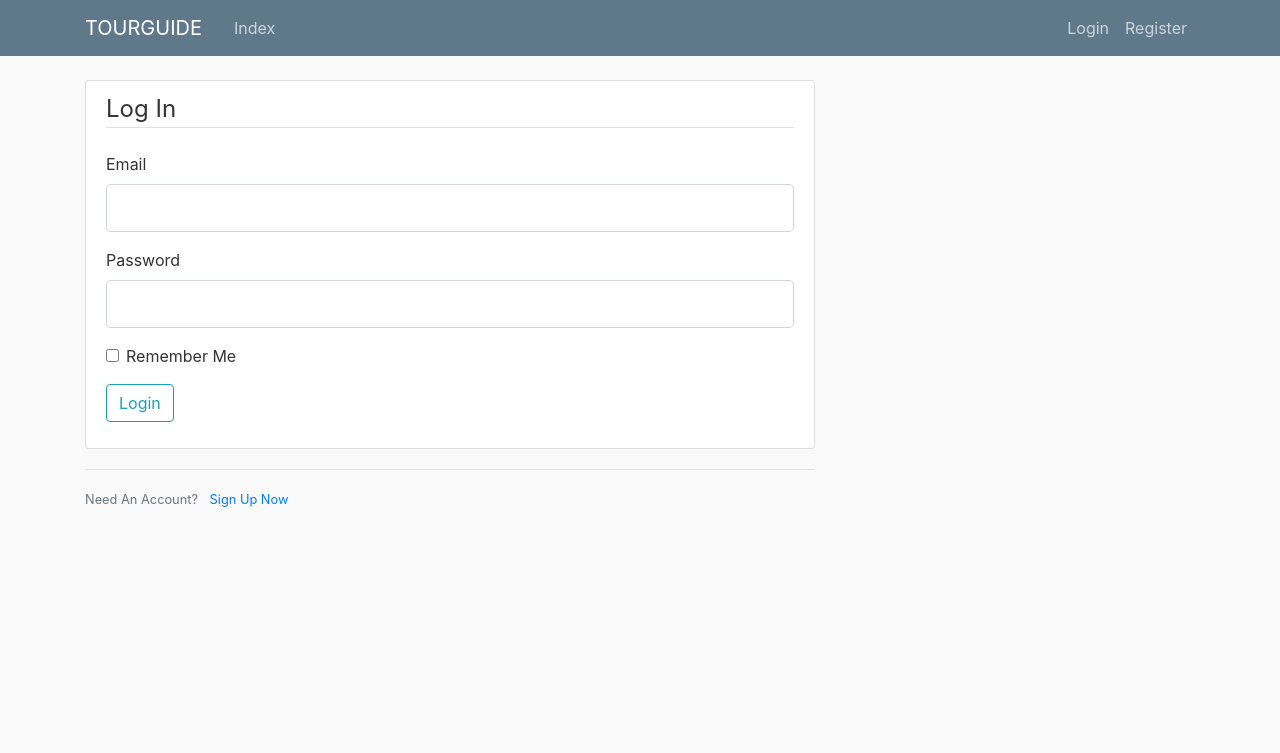
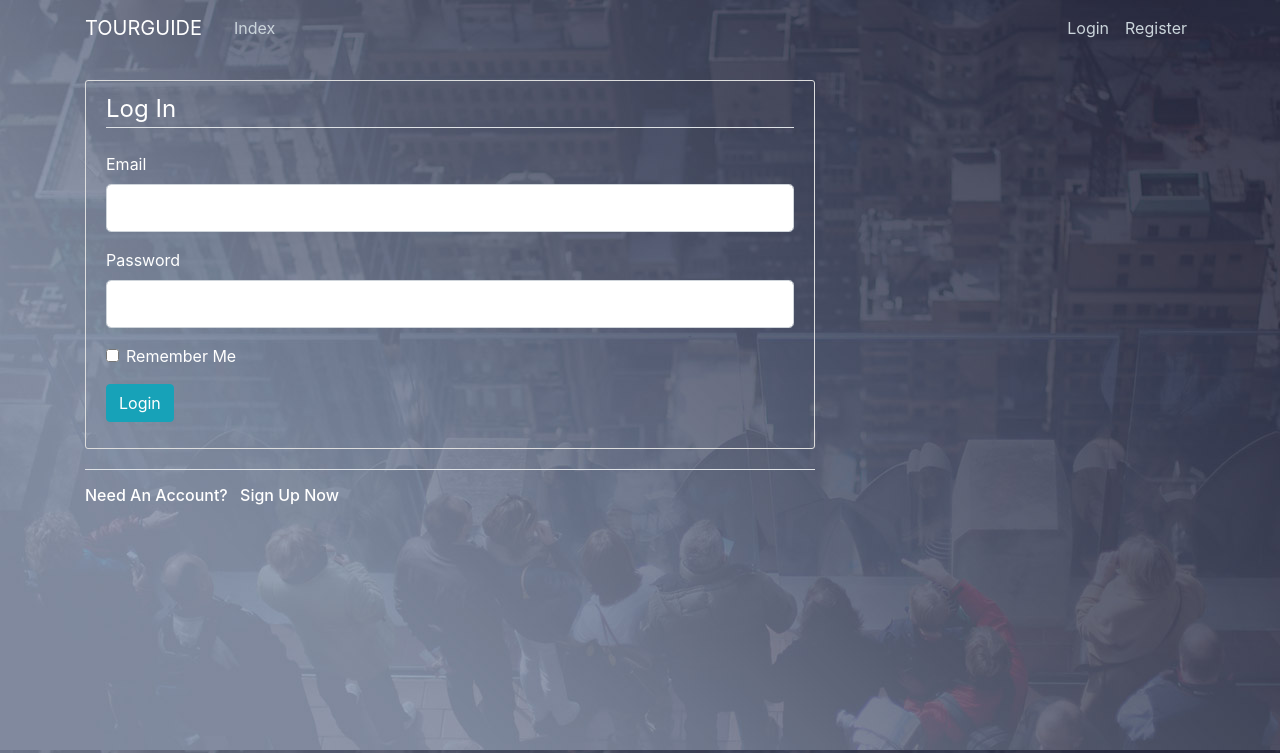
Before and after one commit to swathi-17/tourist_guide, a Flask app: page / in a window 1280 px wide. Shown: the top 753 px of the page. Run offline with Flask 3, Linux system fonts and the light colour scheme; some libraries are stand-ins or nearby versions.

Commit message:
added the dataset to database and changed login page front end

```diff
--- a/flaskapp/routes.py
+++ b/flaskapp/routes.py
@@ -4,11 +4,17 @@ from flask_login import login_user, current_user, logout_user, login_required
 from flaskapp.forms import RegistrationForm, LoginForm
 from flaskapp.models import User
 
-messages = [{'title': 'Message One',
-             'content': 'Message One Content'},
-            {'title': 'Message Two',
-             'content': 'Message Two Content'}
-            ]
+
+import pandas as pd
+import numpy as np
+from scipy.spatial.distance import cdist
+
+
+# messages = [{'title': 'Message One',
+#              'content': 'Message One Content'},
+#             {'title': 'Message Two',
+#              'content': 'Message Two Content'}
+#             ]
 
 
 @app.route("/index", methods=['get', 'post'])
@@ -19,19 +25,13 @@ def index():
         address = request.form['address']
         price = request.form['price']
 
-        if not category:
-            flash('Category is required!')
-        elif not address:
-            flash('Address is required!')
-        elif not price:
-            flash('Price is required!')
-        else:
-            messages.append({'category': category, 'address': address, 'price': price})
-            # return redirect(url_for('category'), messages=messages)
+        latitude = request.json['latitude']
+        longitude = request.json['longitude']
+
+
     return render_template('index.html',
         cat=[{'cat': 'Attractions'}, {'cat': 'Restaurants'}, {'cat': 'Hotels'}],
         prc=[{'prc': '100-500'}, {'prc': '500-1000'}, {'prc': '1000-3000'}, {'prc': '3000-more'}],
-        messages = messages
     )
 
 @app.route("/category")
--- a/flaskapp/static/main.css
+++ b/flaskapp/static/main.css
@@ -1,6 +1,7 @@
 body {
-    background: #fafafa;
-    color: #333333;
+    /* background: #fafafa; */
+    /* color: #333333; */
+    color:white;
     margin-top: 5rem;
   }
 
@@ -8,9 +9,19 @@ body {
     color: #444444;
   }
 
-  .bg-steel {
+  .main-banner {
+    background-repeat: no-repeat;
+    background-position: center center;
+    background-size: cover;
+    background-image: url(assets/images/banner-bg.jpg) !important;
+    padding: 290px 0px 180px 0px;
+    position: relative;
+    overflow: hidden;
+  }
+
+  /* .bg-steel {
     background-color: #5f788a;
-  }
+  } */
 
   .site-header .navbar-nav .nav-link {
     color: #cbd5db;
@@ -25,7 +36,7 @@ body {
   }
 
   .content-section {
-    background: #ffffff;
+    /* background: #ffffff; */
     padding: 10px 20px;
     border: 1px solid #dddddd;
     border-radius: 3px;
--- a/flaskapp/templates/layout.html
+++ b/flaskapp/templates/layout.html
@@ -16,7 +16,7 @@
         <title>TOURGUIDE</title>
     {% endif %}
 </head>
-<body>
+<body style="background-image: url('../static/assets/images/banner-bg.jpg')">
     <header class="site-header">
       <nav class="navbar navbar-expand-md navbar-dark bg-steel fixed-top">
         <div class="container">
--- a/flaskapp/templates/login.html
+++ b/flaskapp/templates/login.html
@@ -37,7 +37,7 @@
                 </div>
             </fieldset>
             <div class="form-group">
-                {{ form.submit(class="btn btn-outline-info") }}
+                {{ form.submit(class="btn btn-info") }}
             </div>
             <!-- <small class="text-muted ml-2">
                 <a href="#">Forgot Password?</a>
@@ -45,8 +45,8 @@
         </form>
     </div>
     <div class="border-top pt-3">
-        <small class="text-muted">
-            Need An Account? <a class="ml-2" href="{{ url_for('register') }}">Sign Up Now</a>
-        </small>
+        <h6 style="color: white;">
+            Need An Account? <a class="ml-2" style="color:white; font-size: 1rem;" href="{{ url_for('register') }}">Sign Up Now</a>
+        </h6>
     </div>
 {% endblock content %}
```
Also changed, not shown: flaskapp/templates/index.html (+16 -2 lines), 1 other file.
